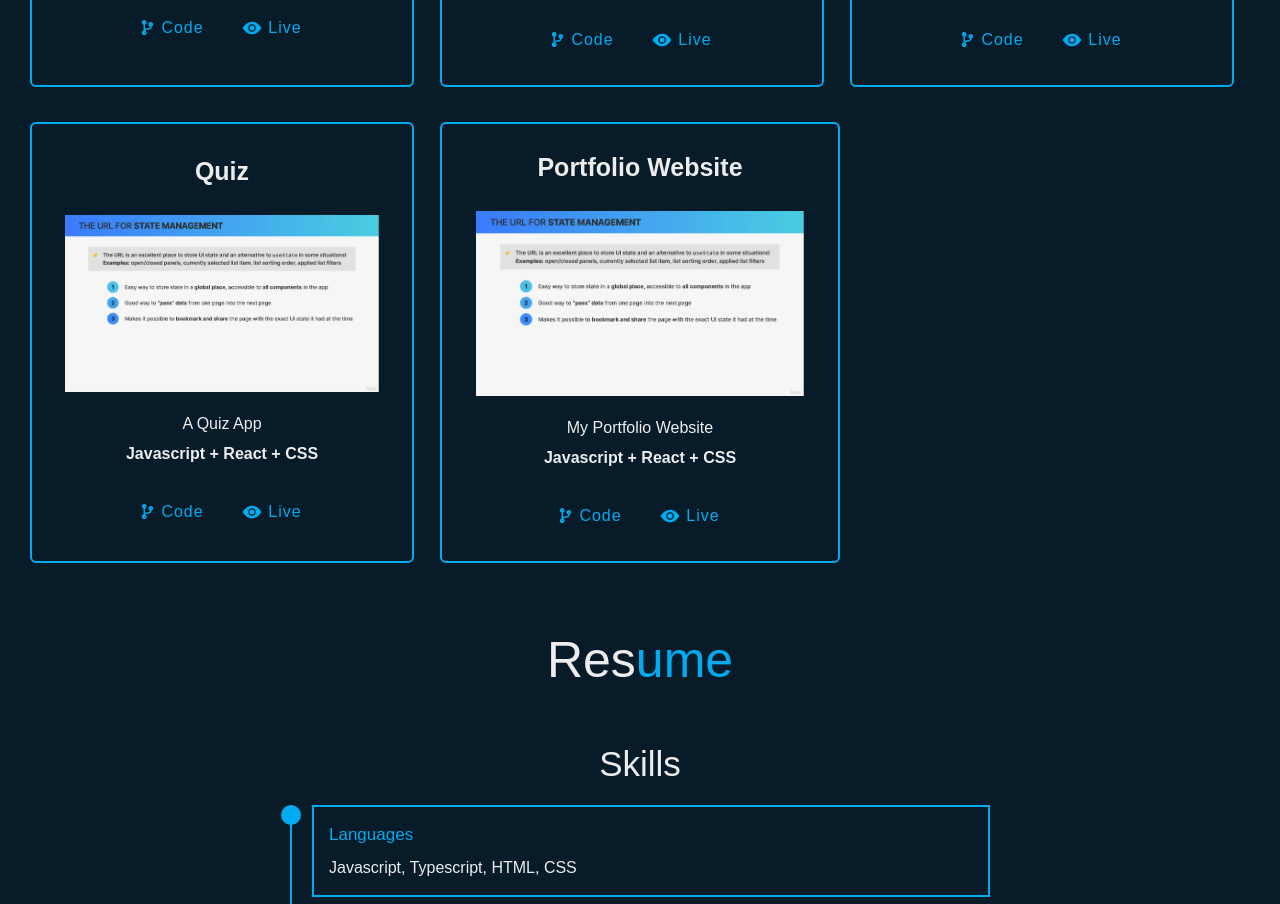
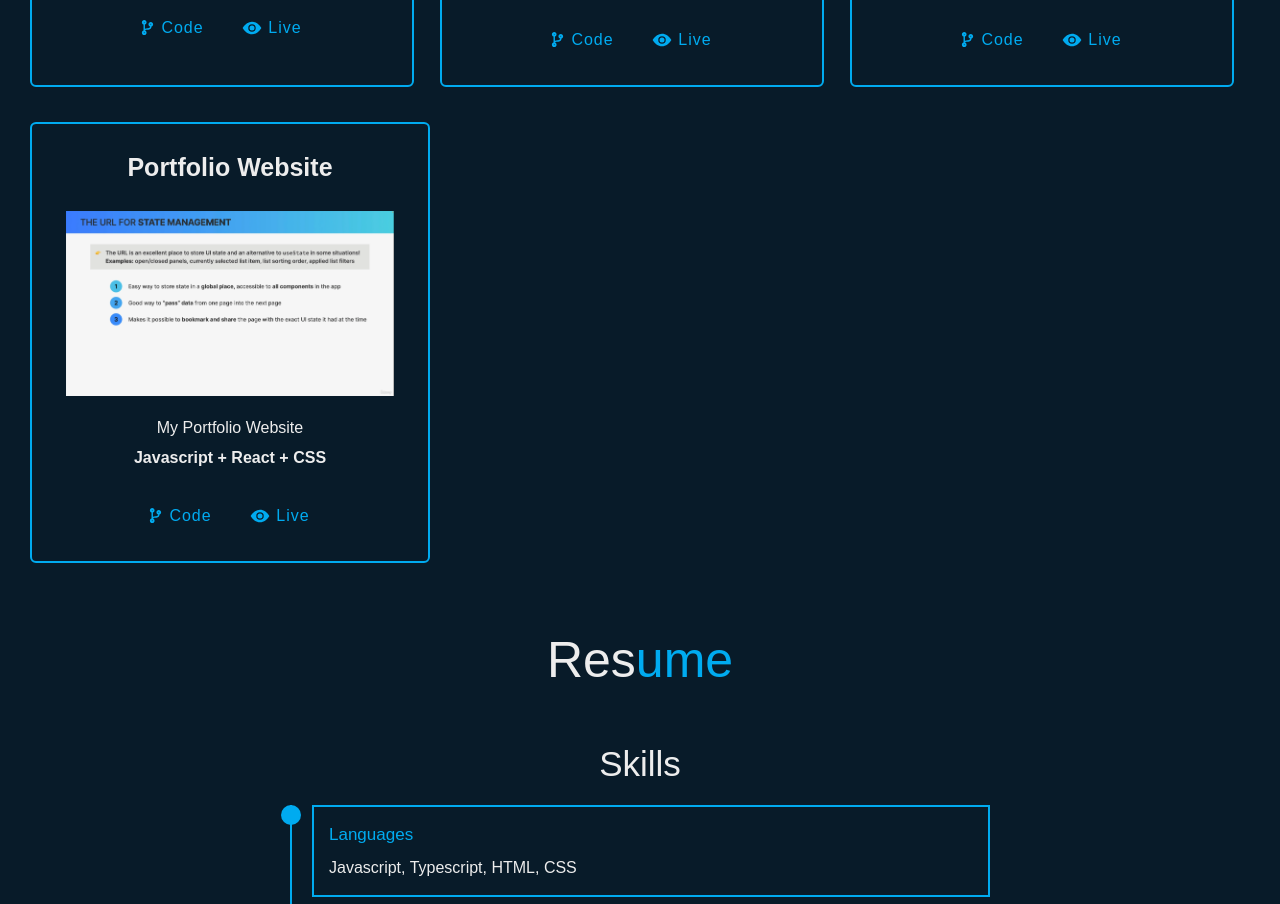
Before and after one commit to LolaVictoria/Portfolio, a React (Vite) app: page / in a window 1280 px wide. Shown: the part 1400-2304 px from the top of the page. Built offline with nearby package versions, Linux system fonts and the light colour scheme.

Commit message:
new link

```diff
--- a/src/components/project.jsx
+++ b/src/components/project.jsx
@@ -23,7 +23,7 @@ const  Project = () => {
                      about="Get updated with news from different part of the world"
                      tools="Typescript + NextJS+ React + CSS"
                      live="https://news-update-app-umber.vercel.app/"
-                     code="https://github.com/LolaVictoria/New-App"/>
+                     code="https://news-app-nu-liard.vercel.app/"/>
 
                <ProjectComponent
                      title="Study Card"
@@ -32,12 +32,12 @@ const  Project = () => {
                      live="https://study-card-project.vercel.app"
                      code="https://github.com/LolaVictoria/Study-Card"/>
 
-               <ProjectComponent
+               {/* <ProjectComponent
                      title="Quiz"
                      about="A Quiz App"
                      tools="Javascript + React + CSS"
                      live="https://study-card-project.vercel.app"
-                     code="https://github.com/LolaVictoria/Study-Card"/>
+                     code="https://github.com/LolaVictoria/Study-Card"/> */}
 
                <ProjectComponent
                      title="Portfolio Website"
```
